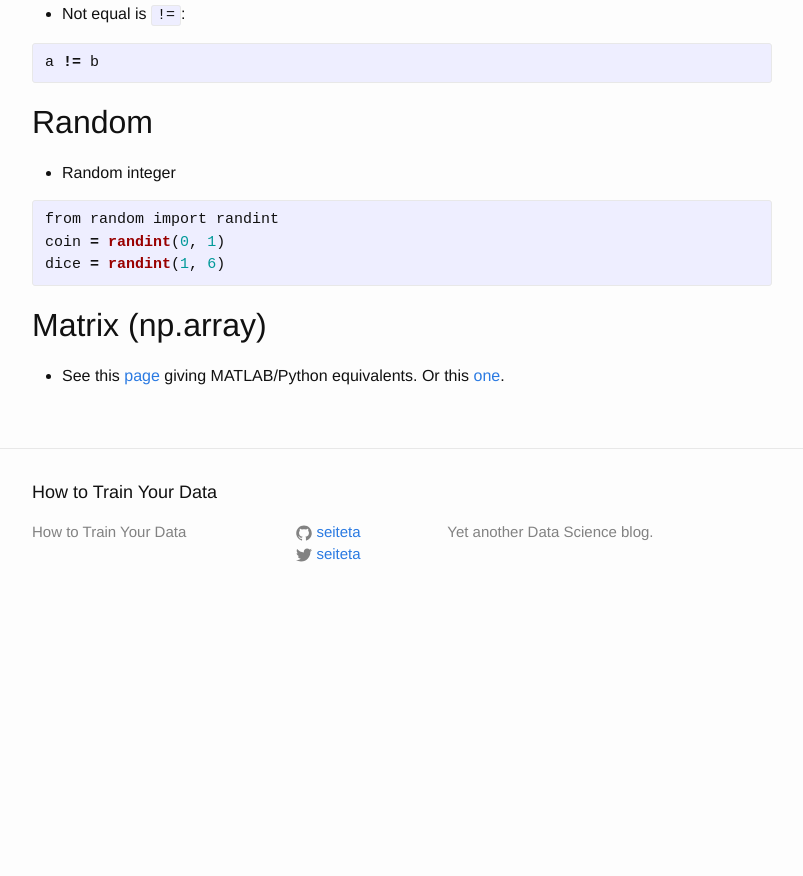
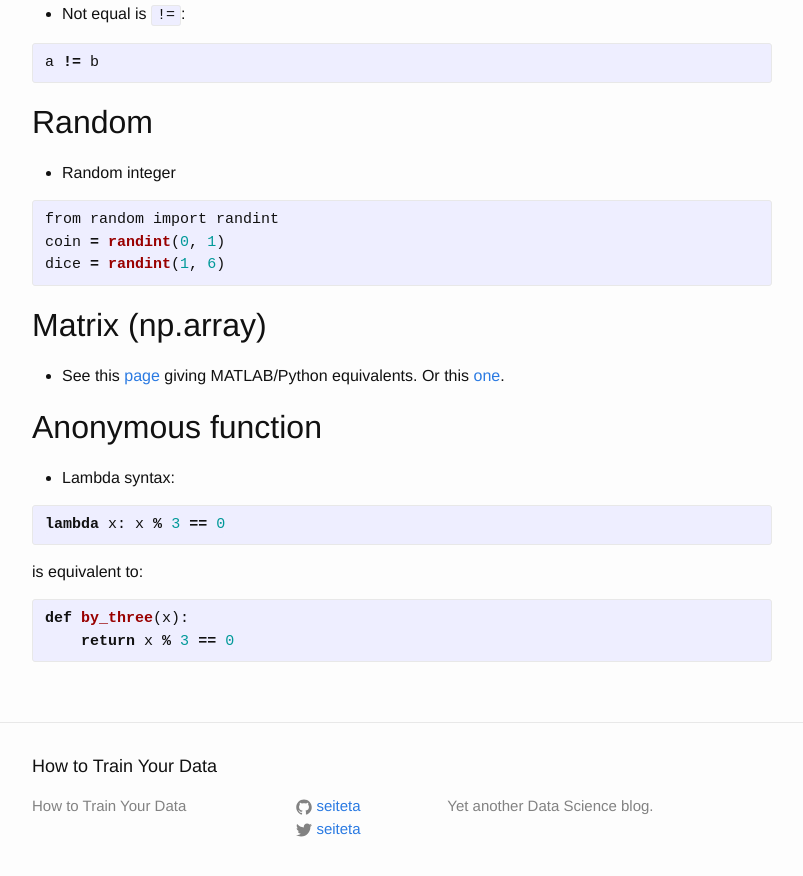
Before and after one commit to seiteta/seiteta.github.io_old, a Jekyll site: the page built from _posts/2014-11-23-python-reference.md, in a window 1280 px wide and 900 px high, scrolled down 4800 px. Shown: the top 876 px of the window, without its empty margins (238-1041 px from the left). Built offline with Jekyll 4.4.1, drawn with Linux system fonts in a browser that asks for light colours; before the commit the page ends 5426 px from its top, so only the background shows below that.

Commit message:
Update 2014-11-23-python-reference.md

```diff
--- a/_posts/2014-11-23-python-reference.md
+++ b/_posts/2014-11-23-python-reference.md
@@ -234,3 +234,14 @@ dice = randint(1, 6)
 
 ## Matrix (np.array)
 * See this [page](http://sebastianraschka.com/Articles/2014_matrix_cheatsheet_table.html) giving MATLAB/Python equivalents. Or this [one](http://wiki.scipy.org/NumPy_for_Matlab_Users#head-13d7391dd7e2c57d293809cff080260b46d8e664).
+
+## Anonymous function
+* Lambda syntax:
+{% highlight python %}
+lambda x: x % 3 == 0
+{% endhighlight %}
+is equivalent to:
+{% highlight python %}
+def by_three(x):
+    return x % 3 == 0
+{% endhighlight %}
```
